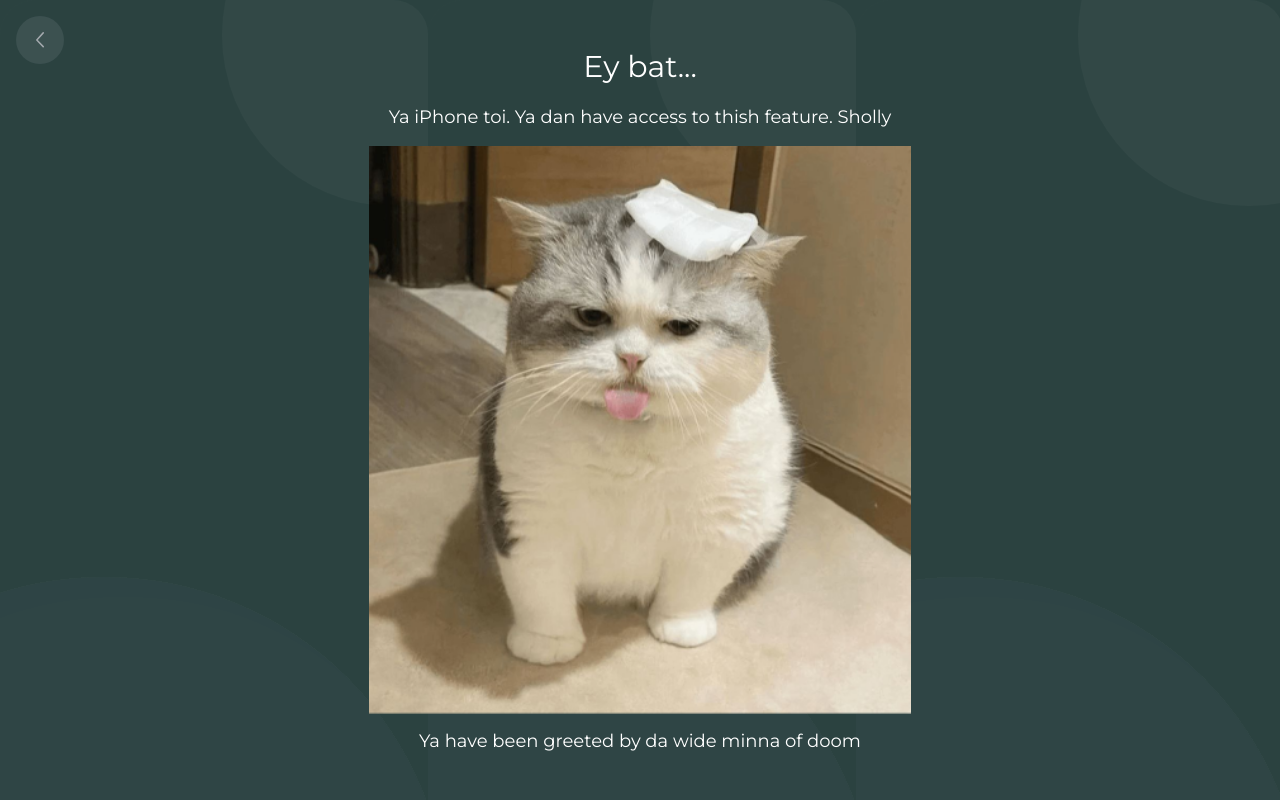
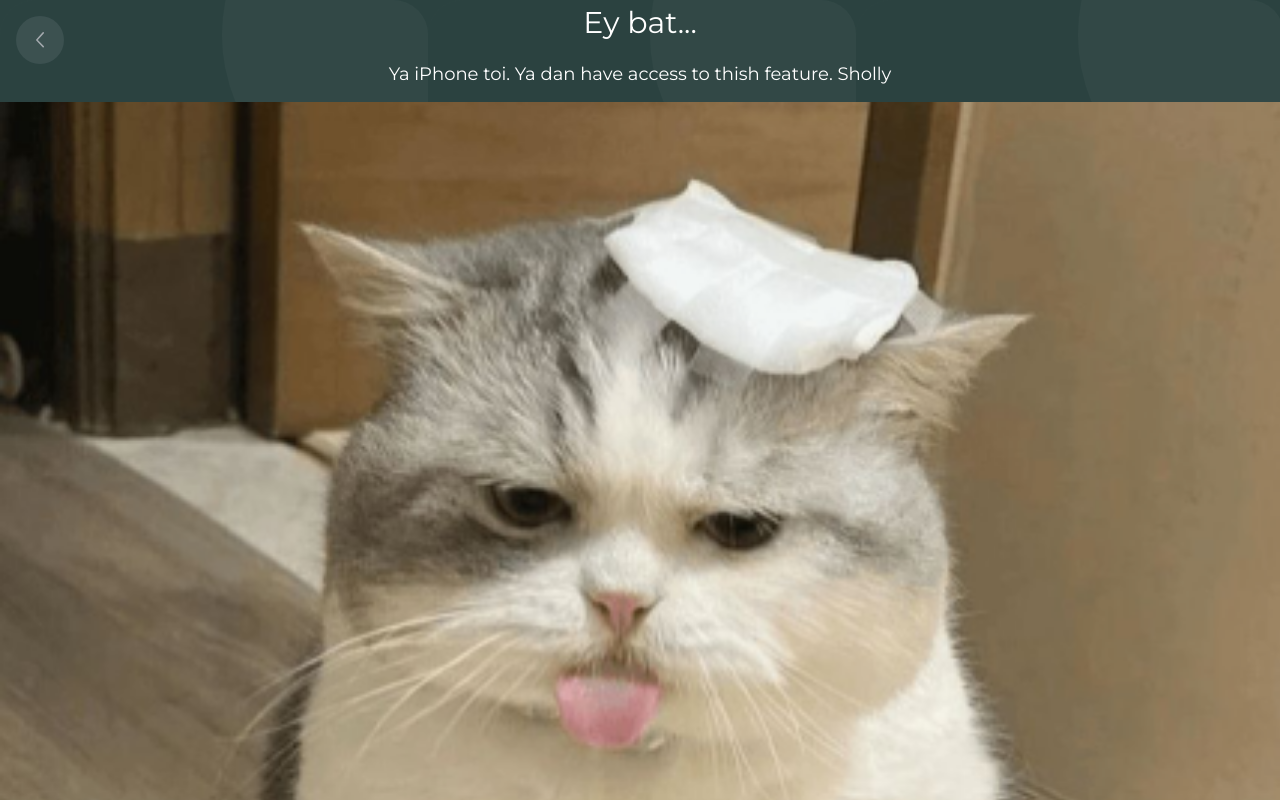
Before and after one commit to RexGalilae/time-to-egate-app, a React (Vite) app: page /time-to-egate-app/oh-njo in a window 1280 px wide. Shown: the top 800 px of the page. Built offline with nearby package versions, Linux system fonts and the light colour scheme.

Commit message:
refactor: Update app name, description, and image width
- Update app name, short name, and description in manifest.json
- Update image width in App.scss
- Remove NoAndroid.tsx component
- Update import in OhNjo.tsx

```diff
--- a/src/App.scss
+++ b/src/App.scss
@@ -46,6 +46,10 @@
     background-image: url("/time-to-egate-app/assets/loading-bg.svg");
     padding-inline: 2.5rem;
 
+    .ultrawide {
+        width: 100vw;
+    }
+
     .loadingText {
         display: flex;
         flex-direction: column;
--- a/src/pages/OhNjo.tsx
+++ b/src/pages/OhNjo.tsx
@@ -1,6 +1,5 @@
 import React, { useEffect, useRef } from 'react';
-import FooterBar from '../components/FooterBar/FooterBar';
-import Header, { FloatingBackButton } from '../components/Header/Header';
+import { FloatingBackButton } from '../components/Header/Header';
 
 const OhNjo: React.FC = () => {
 	const audioRef = useRef<HTMLAudioElement>(null);
@@ -25,6 +24,7 @@ const OhNjo: React.FC = () => {
 				</div>
 
 				<img
+					className="ultrawide"
 					src="/time-to-egate-app/assets/wide-minna-of-doom.png"
 					alt="Wide minna of doom!"
 				/>
```
Also changed, not shown: src/pages/NoAndroid.tsx (deleted, +0 -11 lines), public/manifest.json.
